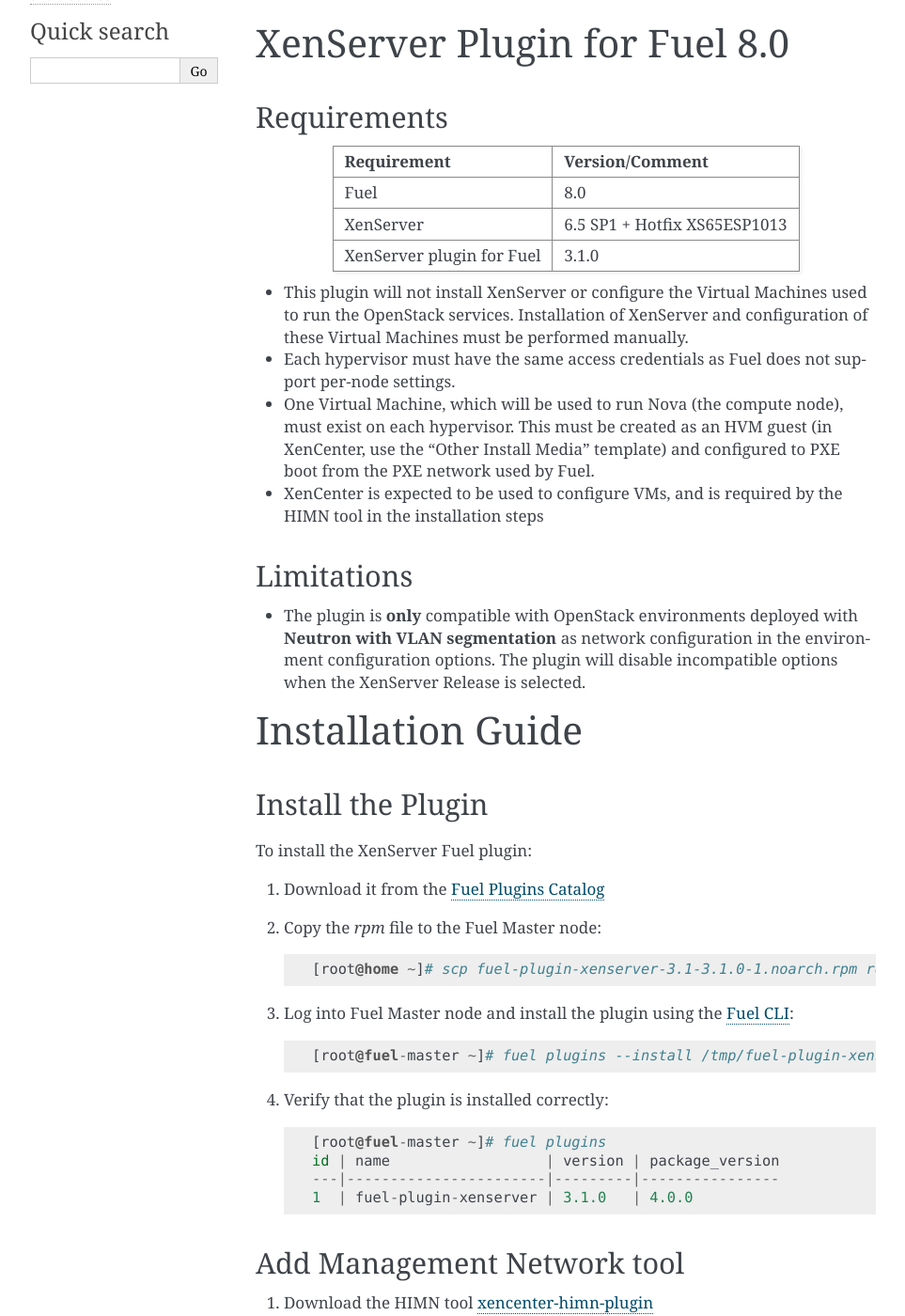
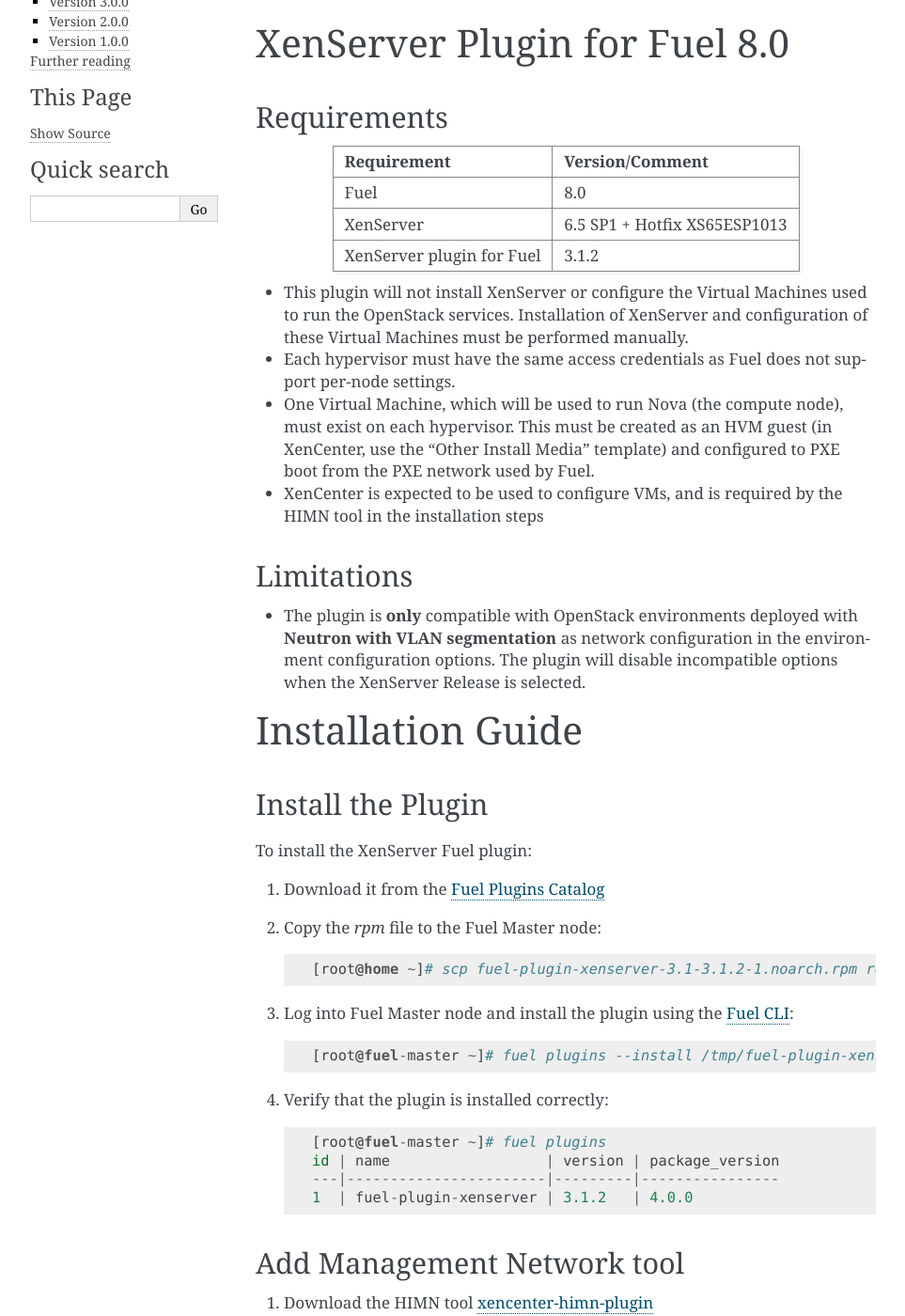
Before and after one commit to openstack-archive/fuel-plugin-xenserver, a Sphinx documentation site: the page built from doc/source/index.rst, in a window 1280 px wide and 1400 px high, scrolled down 544 px. Shown: the whole window at 94% size, without its empty margins (148-1111 px from the left). Built offline with Sphinx 7.4.7, drawn with Linux system fonts in a browser that asks for light colours; some of the changed text lies outside the part shown.

Commit message:
Update release number and add release notes
Change-Id: I5530e67be9622d68f63ad739dcf7d9d14b7497fa
Depends-On: I94cfd53506a915309095da0f5f8b9db397f81892

```diff
--- a/doc/source/conf.py
+++ b/doc/source/conf.py
@@ -59,7 +59,7 @@
 # The short X.Y version.
 version = '3.1'
 # The full version, including alpha/beta/rc tags.
-release = '3.1-3.1.0-1'
+release = '3.1-3.1.2-1'
 
 # The language for content autogenerated by Sphinx. Refer to documentation
 # for a list of supported languages.
--- a/doc/source/description.rst
+++ b/doc/source/description.rst
@@ -9,7 +9,7 @@
 ========================= ============================
 Fuel                      8.0
 XenServer                 6.5 SP1 + Hotfix XS65ESP1013
-XenServer plugin for Fuel 3.1.0
+XenServer plugin for Fuel 3.1.2
 ========================= ============================
 
 * This plugin will not install XenServer or configure the Virtual
--- a/doc/source/index.rst
+++ b/doc/source/index.rst
@@ -29,6 +29,7 @@
 .. include:: installation.rst
 .. include:: guide.rst
 .. include:: troubleshooting.rst
+.. include:: relnotes.rst
 
 
 Further reading
--- a/doc/source/installation.rst
+++ b/doc/source/installation.rst
@@ -11,14 +11,14 @@
 #. Copy the *rpm* file to the Fuel Master node:
    ::
 
-      [root@home ~]# scp fuel-plugin-xenserver-3.1-3.1.0-1.noarch.rpm root@fuel:/tmp
+      [root@home ~]# scp fuel-plugin-xenserver-3.1-3.1.2-1.noarch.rpm root@fuel:/tmp
 
 #. Log into Fuel Master node and install the plugin using the
    `Fuel CLI <http://docs.openstack.org/developer/fuel-docs/userdocs/fuel-user-guide/cli.html>`_:
 
    ::
 
-      [root@fuel-master ~]# fuel plugins --install /tmp/fuel-plugin-xenserver-3.1-3.1.0-1.noarch.rpm
+      [root@fuel-master ~]# fuel plugins --install /tmp/fuel-plugin-xenserver-3.1-3.1.2-1.noarch.rpm
 
 #. Verify that the plugin is installed correctly:
    ::
@@ -26,7 +26,7 @@
      [root@fuel-master ~]# fuel plugins
      id | name                  | version | package_version
      ---|-----------------------|---------|----------------
-     1  | fuel-plugin-xenserver | 3.1.0   | 4.0.0
+     1  | fuel-plugin-xenserver | 3.1.2   | 4.0.0
 
 Add Management Network tool
 ---------------------------
--- /dev/null
+++ b/doc/source/relnotes.rst
@@ -0,0 +1,35 @@
+Release Notes
+=============
+
+Version 3.1.2
+-------------
+
+* Fix static routes with udev rules
+
+Version 3.1.1
+-------------
+
+* Fix image cache
+
+Version 3.1.0
+-------------
+
+* Uses new features of FPB 4.0
+* Uses ssh-key instead of password
+
+Version 3.0.0
+-------------
+
+* Works with Fuel 8.0
+* Add Neutron support
+
+Version 2.0.0
+-------------
+
+* Works with Fuel 7.0
+
+Version 1.0.0
+-------------
+
+* Initial release of the plugin.
+* Works with Fuel 6.1
--- a/doc/source/test-report.rst
+++ b/doc/source/test-report.rst
@@ -33,13 +33,13 @@
    * - 3.2
      - 12.05.2016
      - John Hua(john.hua@citrix.com)
-     - Revised for plugin 3.1.0
+     - Revised for plugin 3.1.2
 
 Document purpose
 ================
 
 This document provides test run results for the XenServer Fuel Plugin version
-3.1.0 on Mirantis OpenStack 8.0.
+3.1.2 on Mirantis OpenStack 8.0.
 
 Test environment
 ================
```
Also changed, not shown: doc/source/test-plan.rst (+6 -6 lines), 3 other files.
